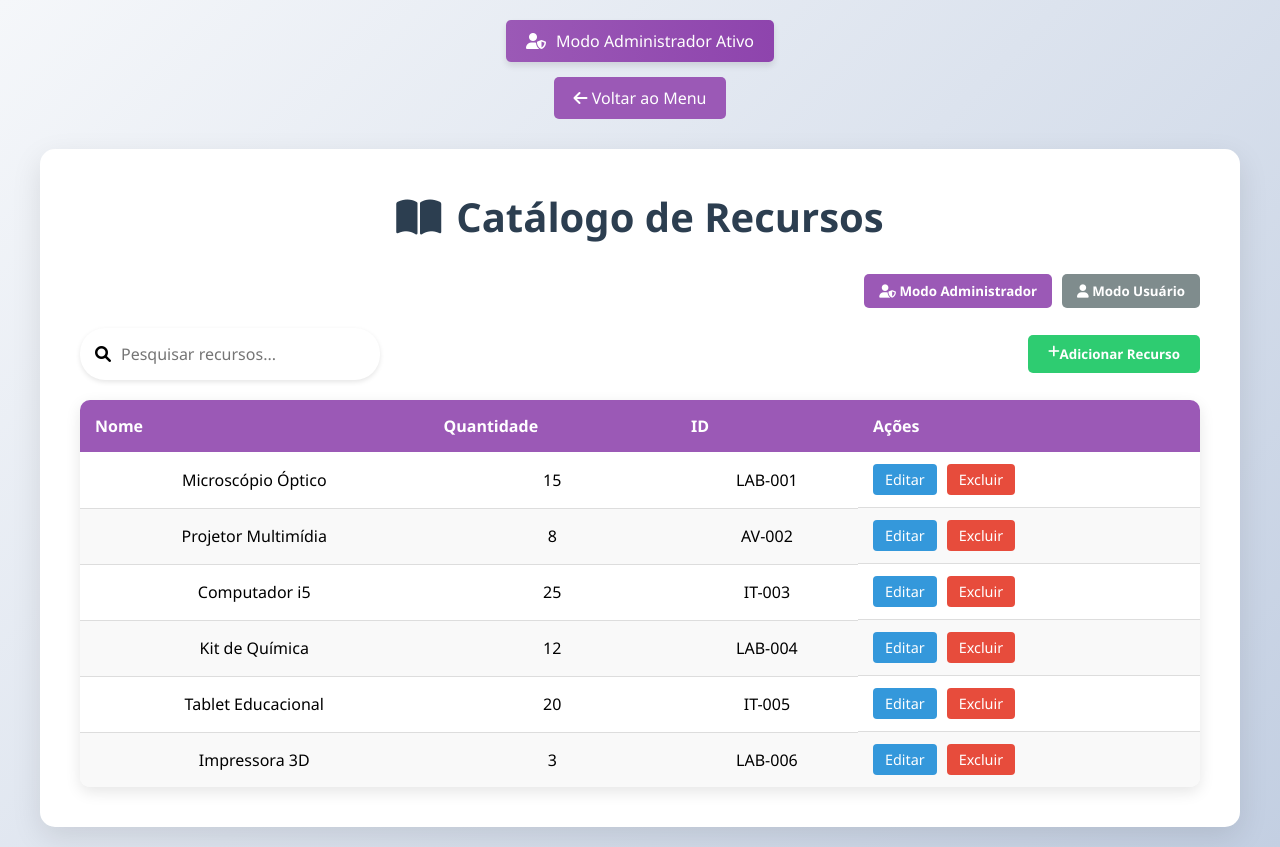
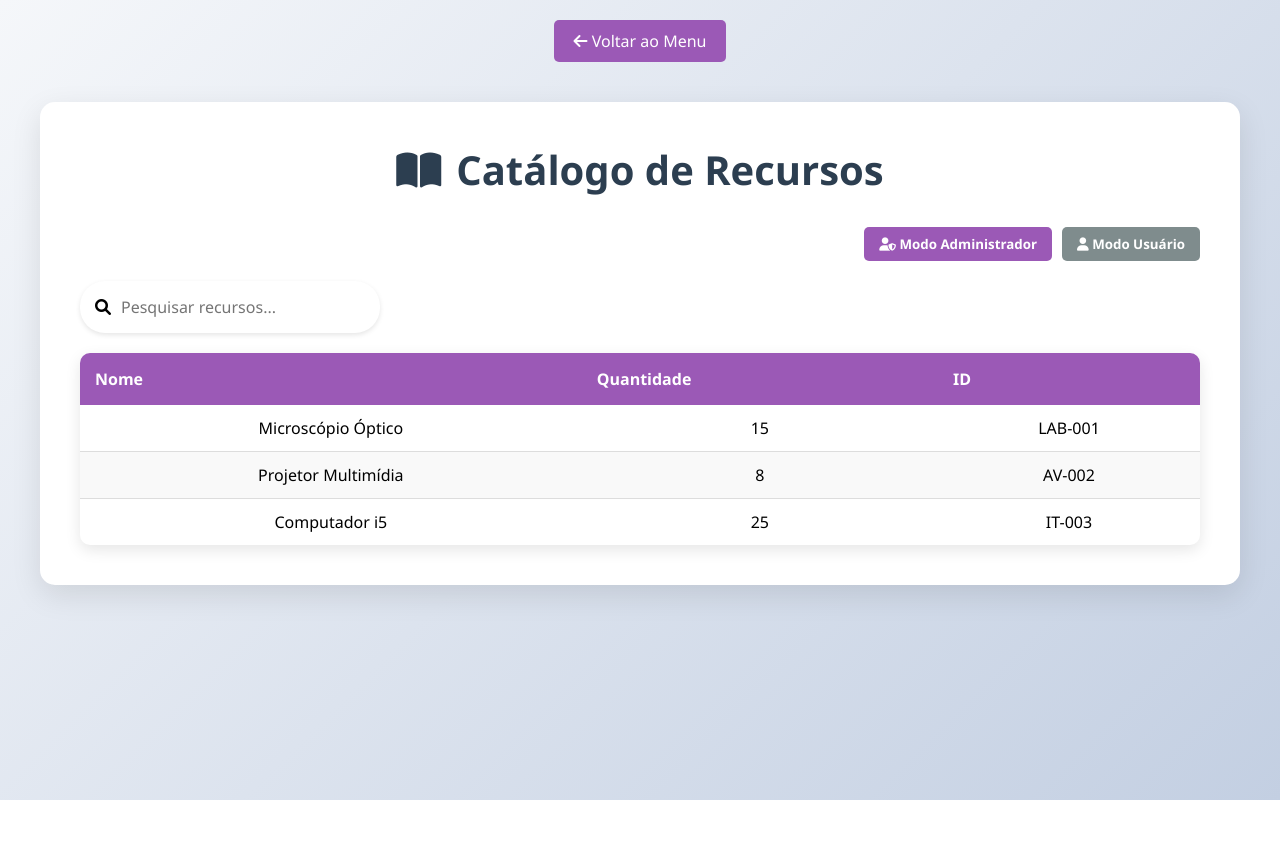
Before and after one commit to Vennom-Programer/TCC2.0, a Flask app: template back-end/templates/catalogo.html in a window 1280 px wide. After the commit the page ends 800 px from the top, so only its background shows below. Run offline with Flask 3, Linux system fonts and the light colour scheme; the template is opened without the code that fills it, so the values that code supplies are empty.

Commit message:
ajustes no catalogo

```diff
--- a/back-end/static/css/catalogo.css
+++ b/back-end/static/css/catalogo.css
@@ -1,4 +1,4 @@
-* {
+ * {
             margin: 0;
             padding: 0;
             box-sizing: border-box;
@@ -15,18 +15,6 @@
             padding: 20px;
         }
 
-        .admin-banner {
-            background: linear-gradient(90deg, #9b59b6, #8e44ad);
-            color: white;
-            padding: 10px 20px;
-            border-radius: 5px;
-            margin-bottom: 15px;
-            display: flex;
-            align-items: center;
-            gap: 10px;
-            box-shadow: 0 4px 6px rgba(0, 0, 0, 0.1);
-        }
-
         .container {
             text-align: center;
             max-width: 1200px;
@@ -35,7 +23,8 @@
             background-color: white;
             border-radius: 15px;
             box-shadow: 0 10px 30px rgba(0, 0, 0, 0.1);
-            margin-top: 10px;
+            margin-top: 20px;
+            position: relative;
         }
 
         h1 {
@@ -214,8 +203,104 @@
             display: none;
         }
 
-        .admin-mode .admin-only {
+        body.admin-mode .admin-only {
             display: flex;
+        }
+
+        /* Modal de Edição e Adição */
+        .modal {
+            display: none;
+            position: fixed;
+            top: 0;
+            left: 0;
+            width: 100%;
+            height: 100%;
+            background-color: rgba(0, 0, 0, 0.5);
+            z-index: 1000;
+            justify-content: center;
+            align-items: center;
+        }
+
+        .modal-content {
+            background-color: white;
+            padding: 30px;
+            border-radius: 10px;
+            box-shadow: 0 5px 25px rgba(0, 0, 0, 0.2);
+            width: 90%;
+            max-width: 500px;
+            max-height: 90vh;
+            overflow-y: auto;
+        }
+
+        .modal-header {
+            display: flex;
+            justify-content: space-between;
+            align-items: center;
+            margin-bottom: 20px;
+        }
+
+        .modal-header h2 {
+            color: #2c3e50;
+            margin: 0;
+        }
+
+        .close-btn {
+            background: none;
+            border: none;
+            font-size: 1.5rem;
+            cursor: pointer;
+            color: #7f8c8d;
+        }
+
+        .form-group {
+            margin-bottom: 20px;
+            text-align: left;
+        }
+
+        .form-group label {
+            display: block;
+            margin-bottom: 8px;
+            font-weight: 600;
+            color: #2c3e50;
+        }
+
+        .form-group input, .form-group select {
+            width: 100%;
+            padding: 10px;
+            border: 1px solid #ddd;
+            border-radius: 5px;
+            font-size: 1rem;
+        }
+
+        .form-group input:focus, .form-group select:focus {
+            border-color: #3498db;
+            outline: none;
+        }
+
+        .modal-actions {
+            display: flex;
+            justify-content: flex-end;
+            gap: 10px;
+            margin-top: 20px;
+        }
+
+        .modal-btn {
+            padding: 10px 20px;
+            border: none;
+            border-radius: 5px;
+            cursor: pointer;
+            font-weight: 600;
+            transition: all 0.3s ease;
+        }
+
+        .cancel-btn {
+            background-color: #95a5a6;
+            color: white;
+        }
+
+        .save-btn {
+            background-color: #2ecc71;
+            color: white;
         }
 
         @media (max-width: 768px) {
@@ -245,4 +330,9 @@
             .access-control {
                 justify-content: center;
             }
+
+            .modal-content {
+                width: 95%;
+                padding: 20px;
+            }
         }
--- a/back-end/static/js/catalogo.js
+++ b/back-end/static/js/catalogo.js
@@ -3,10 +3,37 @@ const adminModeBtn = document.getElementById('adminMode');
         const userModeBtn = document.getElementById('userMode');
         const body = document.body;
 
+        // Elementos dos modais
+        const editModal = document.getElementById('editModal');
+        const addModal = document.getElementById('addModal');
+        const closeBtns = document.querySelectorAll('.close-btn');
+        const cancelEditBtn = document.getElementById('cancelEdit');
+        const cancelAddBtn = document.getElementById('cancelAdd');
+        const saveEditBtn = document.getElementById('saveEdit');
+        const saveAddBtn = document.getElementById('saveAdd');
+        const addResourceBtn = document.getElementById('addResource');
+
+        // Campos do formulário
+        const editName = document.getElementById('edit-name');
+        const editQuantity = document.getElementById('edit-quantity');
+        const editId = document.getElementById('edit-id');
+
+        const addName = document.getElementById('add-name');
+        const addQuantity = document.getElementById('add-quantity');
+        const addId = document.getElementById('add-id');
+        const addCategory = document.getElementById('add-category');
+        const addDescription = document.getElementById('add-description');
+
+        // Tabela
+        const resourcesTable = document.getElementById('resourcesTable');
+
+        // Variável para armazenar a linha sendo editada
+        let currentEditRow = null;
+
         // Verificar se já existe um modo salvo
         const savedMode = localStorage.getItem('catalogMode');
-if (savedMode === 'user') {
-    body.classList.remove('admin-mode');
+        if (savedMode === 'admin') {
+            body.classList.add('admin-mode');
         }
 
         adminModeBtn.addEventListener('click', () => {
@@ -24,27 +51,16 @@ userModeBtn.addEventListener('click', () => {
             localStorage.setItem('catalogMode', 'user');
         });
 
-// Adicionar eventos para os botões de editar e excluir já presentes no HTML
-function adicionarEventosAcoes() {
-    document.querySelectorAll('.btn-edit').forEach(btn => {
-        btn.addEventListener('click', () => {
-            alert("Funcionalidade de edição ativada (apenas administrador)");
-        });
-    });
-    document.querySelectorAll('.btn-delete').forEach(btn => {
-        btn.addEventListener('click', () => {
-            alert("Funcionalidade de exclusão ativada (apenas administrador)");
-        });
-    });
-}
+        // Funcionalidade de pesquisa
+        document.getElementById('searchInput').addEventListener('keyup', function() {
+            const searchText = this.value.toLowerCase();
+            const rows = resourcesTable.querySelectorAll('tr');
 
-// Funcionalidade de pesquisa
-document.querySelector('.search-box input').addEventListener('keyup', function() {
-    const searchText = this.value.toLowerCase();
-    const rows = document.querySelectorAll('.catalog-table tbody tr');
             rows.forEach(row => {
                 const name = row.querySelector('td:first-child').textContent.toLowerCase();
-        if (name.includes(searchText)) {
+                const id = row.querySelector('td:nth-child(3)').textContent.toLowerCase();
+
+                if (name.includes(searchText) || id.includes(searchText)) {
                     row.style.display = '';
                 } else {
                     row.style.display = 'none';
@@ -52,10 +68,127 @@ document.querySelector('.search-box input').addEventListener('keyup', function()
             });
         });
 
-// Simular adição de recurso (apenas para demonstração)
-document.getElementById('addResource').addEventListener('click', () => {
-    alert("Funcionalidade de adicionar recurso ativada (apenas administrador)");
+        // Abrir modal de edição
+        document.querySelectorAll('.btn-edit').forEach(btn => {
+            btn.addEventListener('click', () => {
+                const row = btn.closest('tr');
+                const cells = row.querySelectorAll('td');
+
+                // Preencher o modal com os dados atuais
+                editName.value = cells[0].textContent;
+                editQuantity.value = cells[1].textContent;
+                editId.value = cells[2].textContent;
+
+                // Armazenar a linha sendo editada
+                currentEditRow = row;
+
+                // Exibir o modal
+                editModal.style.display = 'flex';
+            });
         });
 
-// Adicionar eventos aos botões ao abrir a página
-document.addEventListener('DOMContentLoaded', adicionarEventosAcoes);
+        // Abrir modal de adição
+        addResourceBtn.addEventListener('click', () => {
+            // Limpar o formulário
+            addName.value = '';
+            addQuantity.value = '1';
+            addId.value = '';
+            addCategory.value = '';
+            addDescription.value = '';
+
+            // Exibir o modal
+            addModal.style.display = 'flex';
+        });
+
+        // Fechar modais
+        const closeModal = () => {
+            editModal.style.display = 'none';
+            addModal.style.display = 'none';
+            currentEditRow = null;
+        };
+
+        closeBtns.forEach(btn => {
+            btn.addEventListener('click', closeModal);
+        });
+
+        cancelEditBtn.addEventListener('click', closeModal);
+        cancelAddBtn.addEventListener('click', closeModal);
+
+        // Salvar edição
+        saveEditBtn.addEventListener('click', () => {
+            if (currentEditRow) {
+                const cells = currentEditRow.querySelectorAll('td');
+                cells[0].textContent = editName.value;
+                cells[1].textContent = editQuantity.value;
+                cells[2].textContent = editId.value;
+
+                alert("Recurso atualizado com sucesso!");
+                closeModal();
+            }
+        });
+
+        // Salvar novo recurso
+        saveAddBtn.addEventListener('click', () => {
+            if (addName.value && addQuantity.value && addId.value) {
+                // Criar nova linha na tabela
+                const newRow = document.createElement('tr');
+
+                newRow.innerHTML = `
+                    <td>${addName.value}</td>
+                    <td>${addQuantity.value}</td>
+                    <td>${addId.value}</td>
+                    <td class="actions admin-only">
+                        <button class="btn btn-edit" data-id="${addId.value}">Editar</button>
+                        <button class="btn btn-delete">Excluir</button>
+                    </td>
+                `;
+
+                // Adicionar a nova linha à tabela
+                resourcesTable.appendChild(newRow);
+
+                // Adicionar eventos aos novos botões
+                newRow.querySelector('.btn-edit').addEventListener('click', function() {
+                    const row = this.closest('tr');
+                    const cells = row.querySelectorAll('td');
+
+                    editName.value = cells[0].textContent;
+                    editQuantity.value = cells[1].textContent;
+                    editId.value = cells[2].textContent;
+
+                    currentEditRow = row;
+                    editModal.style.display = 'flex';
+                });
+
+                newRow.querySelector('.btn-delete').addEventListener('click', function() {
+                    const row = this.closest('tr');
+                    const name = row.querySelector('td:first-child').textContent;
+                    if (confirm(`Tem certeza que deseja excluir o recurso "${name}"?`)) {
+                        row.remove();
+                        alert("Recurso excluído com sucesso!");
+                    }
+                });
+
+                alert("Recurso adicionado com sucesso!");
+                closeModal();
+            } else {
+                alert("Por favor, preencha todos os campos obrigatórios.");
+            }
+        });
+
+        // Fechar modal clicando fora dele
+        window.addEventListener('click', (e) => {
+            if (e.target === editModal) closeModal();
+            if (e.target === addModal) closeModal();
+        });
+
+        // Adicionar eventos para os botões de excluir
+        document.querySelectorAll('.btn-delete').forEach(btn => {
+            btn.addEventListener('click', () => {
+                const row = btn.closest('tr');
+                const name = row.querySelector('td:first-child').textContent;
+                if (confirm(`Tem certeza que deseja excluir o recurso "${name}"?`)) {
+                    row.remove();
+                    alert("Recurso excluído com sucesso!");
+                }
+            });
+        });
--- a/back-end/templates/catalogo.html
+++ b/back-end/templates/catalogo.html
@@ -8,13 +8,8 @@
     <link rel="stylesheet" href="{{url_for('static', filename='css/catalogo.css')}}">
     <script src="{{url_for('static', filename='js/catalogo.js')}}"></script>
 </head>
-<body class="admin-mode">
-    <div class="admin-banner">
-        <i class="fas fa-user-shield"></i>
-        <span>Modo Administrador Ativo</span>
-    </div>
-
-    <a href="index.html" class="back-button">
+<body>
+    <a href="menu.html" class="back-button">
         <i class="fas fa-arrow-left"></i> Voltar ao Menu
     </a>
 
@@ -35,7 +30,7 @@
         <div class="search-bar">
             <div class="search-box">
                 <i class="fas fa-search"></i>
-                <input type="text" placeholder="Pesquisar recursos...">
+                <input type="text" id="searchInput" placeholder="Pesquisar recursos...">
             </div>
             <button class="add-button admin-only" id="addResource">
                 <i class="fas fa-plus"></i> Adicionar Recurso
@@ -51,13 +46,13 @@
                     <th class="admin-only">Ações</th>
                 </tr>
             </thead>
-            <tbody>
+            <tbody id="resourcesTable">
                 <tr>
                     <td>Microscópio Óptico</td>
                     <td>15</td>
                     <td>LAB-001</td>
                     <td class="actions admin-only">
-                        <button class="btn btn-edit">Editar</button>
+                        <button class="btn btn-edit" data-id="LAB-001">Editar</button>
                         <button class="btn btn-delete">Excluir</button>
                     </td>
                 </tr>
@@ -66,7 +61,7 @@
                     <td>8</td>
                     <td>AV-002</td>
                     <td class="actions admin-only">
-                        <button class="btn btn-edit">Editar</button>
+                        <button class="btn btn-edit" data-id="AV-002">Editar</button>
                         <button class="btn btn-delete">Excluir</button>
                     </td>
                 </tr>
@@ -75,39 +70,11 @@
                     <td>25</td>
                     <td>IT-003</td>
                     <td class="actions admin-only">
-                        <button class="btn btn-edit">Editar</button>
-                        <button class="btn btn-delete">Excluir</button>
-                    </td>
-                </tr>
-                <tr>
-                    <td>Kit de Química</td>
-                    <td>12</td>
-                    <td>LAB-004</td>
-                    <td class="actions admin-only">
-                        <button class="btn btn-edit">Editar</button>
-                        <button class="btn btn-delete">Excluir</button>
-                    </td>
-                </tr>
-                <tr>
-                    <td>Tablet Educacional</td>
-                    <td>20</td>
-                    <td>IT-005</td>
-                    <td class="actions admin-only">
-                        <button class="btn btn-edit">Editar</button>
-                        <button class="btn btn-delete">Excluir</button>
-                    </td>
-                </tr>
-                <tr>
-                    <td>Impressora 3D</td>
-                    <td>3</td>
-                    <td>LAB-006</td>
-                    <td class="actions admin-only">
-                        <button class="btn btn-edit">Editar</button>
+                        <button class="btn btn-edit" data-id="IT-003">Editar</button>
                         <button class="btn btn-delete">Excluir</button>
                     </td>
                 </tr>
             </tbody>
         </table>
     </div>
-</body>
 </html>
```
Lines whose indentation alone changed are shown as unchanged.
